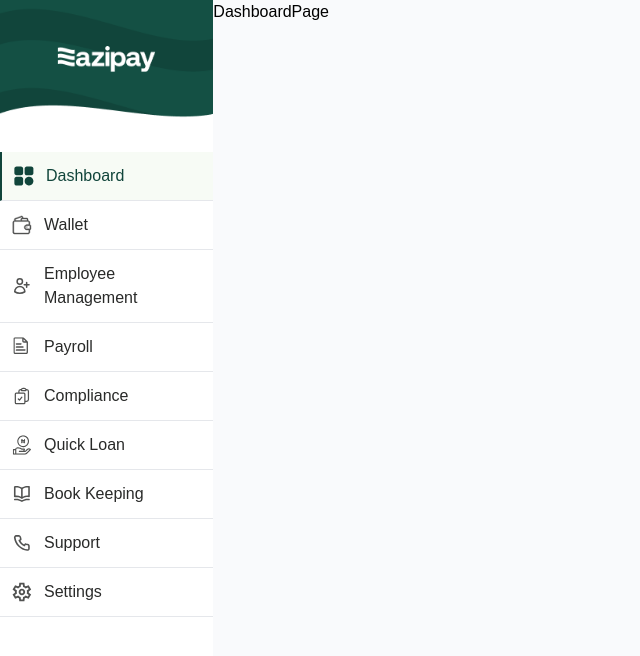
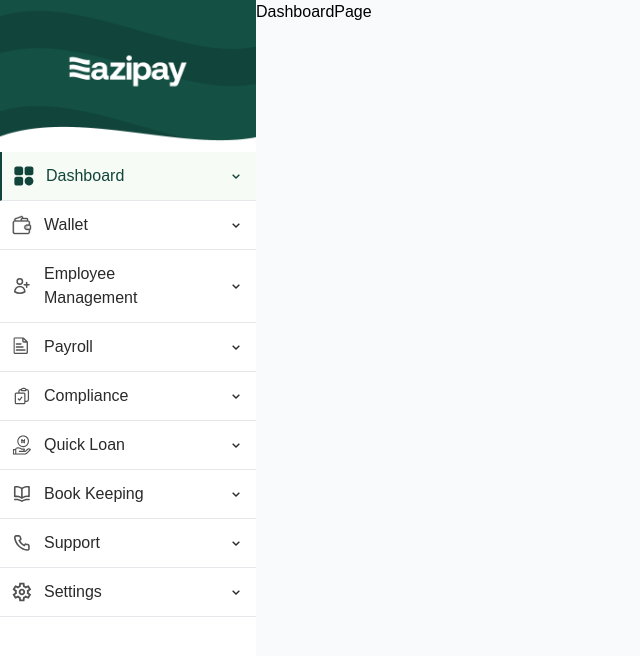
Before and after one commit to gift56/azipay-project, a Next.js app: page /dashboard in a window 1280 px wide. Shown: the top 656 px of the page, without its empty margins (0-640 px from the left). Built offline with nearby package versions, Linux system fonts and the light colour scheme; a web font is replaced by a local one.

Commit message:
working on project azip

```diff
--- a/components/DashboardContent/DashboardSidebar/DashboardSidebar.tsx
+++ b/components/DashboardContent/DashboardSidebar/DashboardSidebar.tsx
@@ -1,6 +1,7 @@
 import { dashboardSideLink } from "@/utils/constant";
 import Link from "next/link";
 import { useRouter } from "next/router";
+import { BiChevronDown } from "react-icons/bi";
 
 const DashboardSidebar = () => {
   const router = useRouter();
@@ -39,6 +40,9 @@ const DashboardSidebar = () => {
               <img src={item.img} alt="/" className="w-5 aspect-square" />
               <span className="text-base font-medium">{item.text}</span>
             </div>
+            <span>
+              <BiChevronDown />
+            </span>
           </Link>
         ))}
       </div>
--- a/layouts/DashboardLayout.tsx
+++ b/layouts/DashboardLayout.tsx
@@ -24,7 +24,7 @@ const DashboardLayout = ({ children }: LayoutProps) => {
       </Head>
 
       <main className="w-full flex items-start justify-start h-screen overflow-auto lg:overflow-hidden bg-[#F9FAFC]">
-        <div className="w-full fixed bottom-0 bg-white lg:relative lg:flex-[0.4]">
+        <div className="w-full fixed bottom-0 bg-white lg:relative lg:flex-[0.5]">
           <DashboardSidebar />
           <MobileDashNav />
         </div>
```
